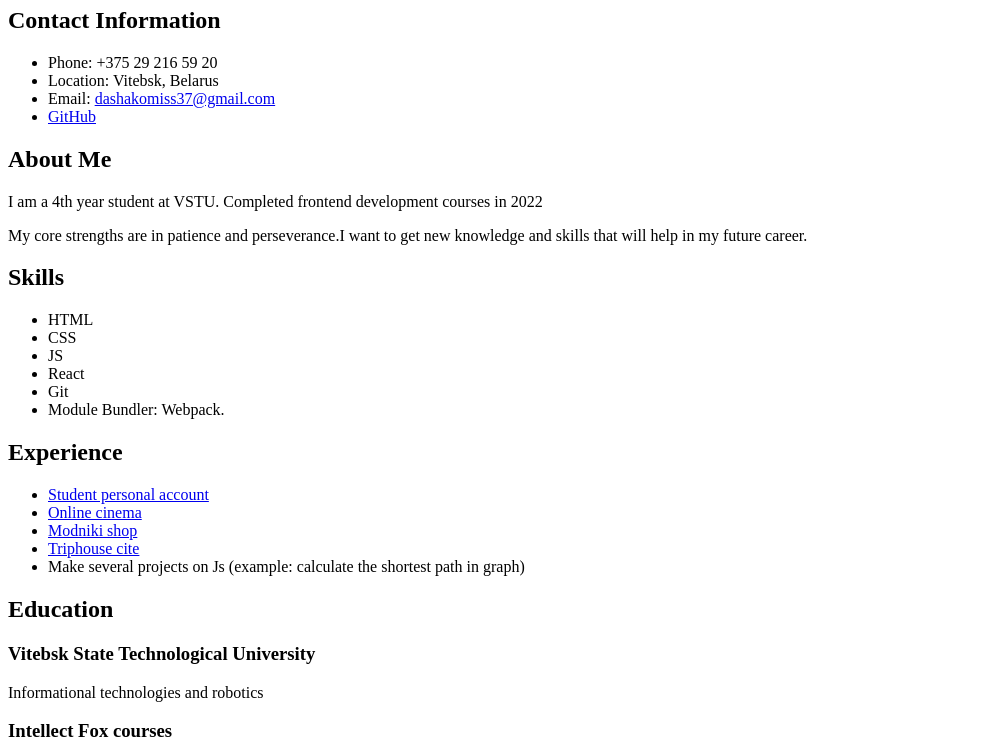
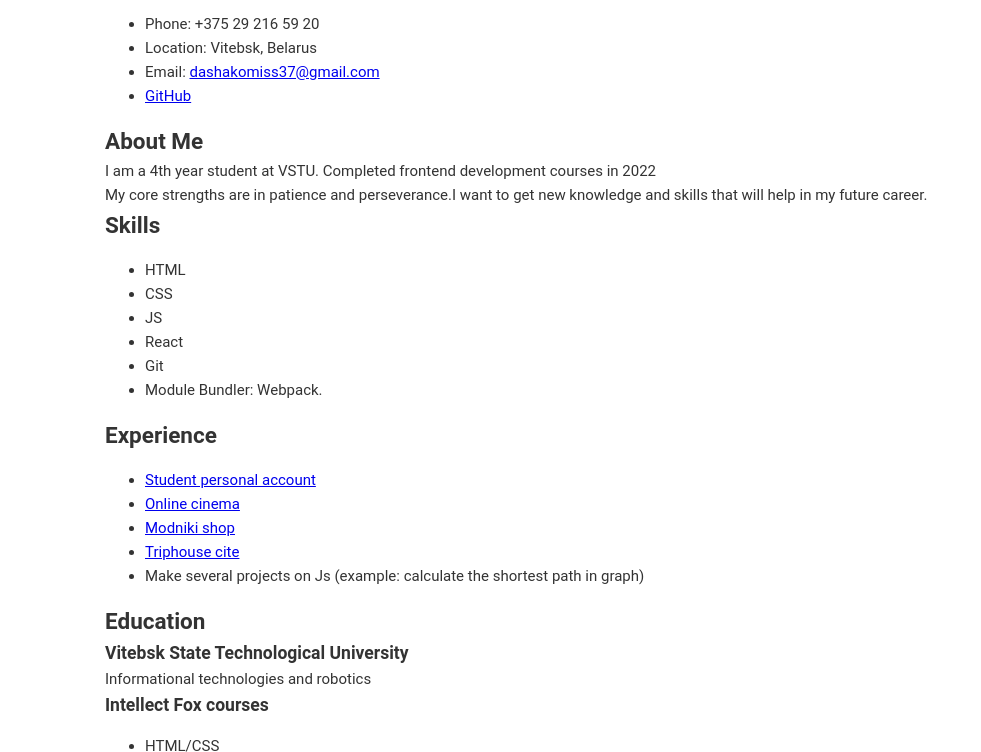
Before and after one commit to DaryaKamissarava3/rsschool-cv, a plain HTML site: page index.html in a window 1280 px wide. Shown: the part 111-863 px from the top of the page, without its empty margins (0-981 px from the left). Drawn offline with Linux system fonts and the light colour scheme.

Commit message:
refactor: add styles for container in html

```diff
--- a/index.html
+++ b/index.html
@@ -3,9 +3,11 @@
 <head>
   <meta charset="UTF-8">
   <title>Title</title>
+  <link rel="stylesheet" href="style.css">
 </head>
 <body>
-<main>
+<div class="container">
+  <main class="main">
     <h1>Darya Kamissarava</h1>
     <div>Junior Frontend Developer</div>
     <section>
@@ -80,5 +82,6 @@
       <div>English - Upper-intermediate (Pass test in Streamline School)</div>
     </section>
   </main>
+</div>
 </body>
 </html>
--- a/style.css
+++ b/style.css
@@ -0,0 +1,37 @@
+body {
+  font-family: 'Roboto', sans-serif;
+  margin: 0;
+  font-size: 15px;
+  line-height: 1.6;
+  color: #333;
+}
+
+*,
+*::after,
+*::before {
+  box-sizing: border-box;
+}
+
+h1,
+h2,
+h3,
+h4,
+h5,
+h6 {
+  margin: 0;
+}
+
+p {
+  margin: 0;
+}
+
+.container {
+  width: 100%;
+  max-width: 1480px;
+  margin: 0 auto;
+  box-sizing: border-box;
+}
+
+.main {
+  margin-left: 7em;
+}
```
Lines whose indentation alone changed are shown as unchanged.
